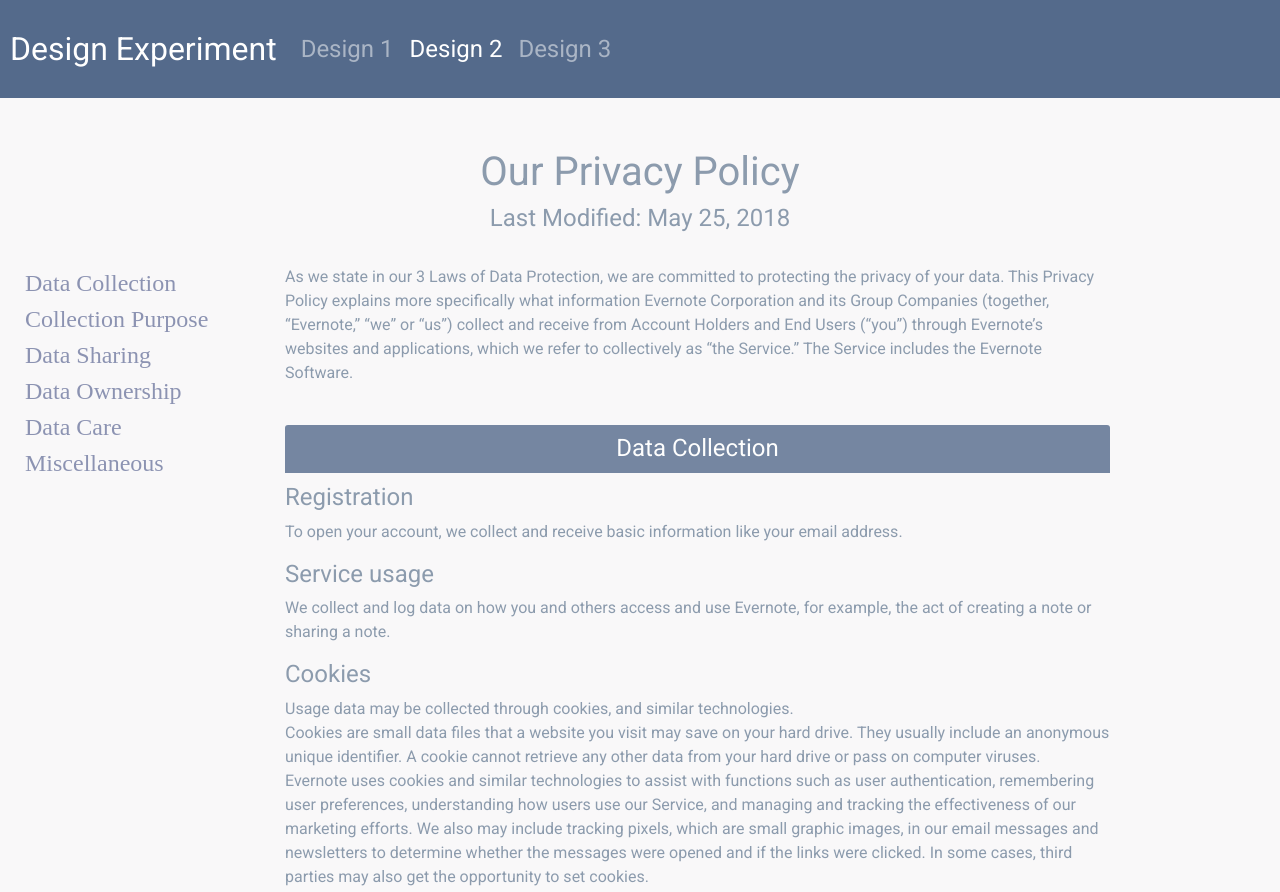
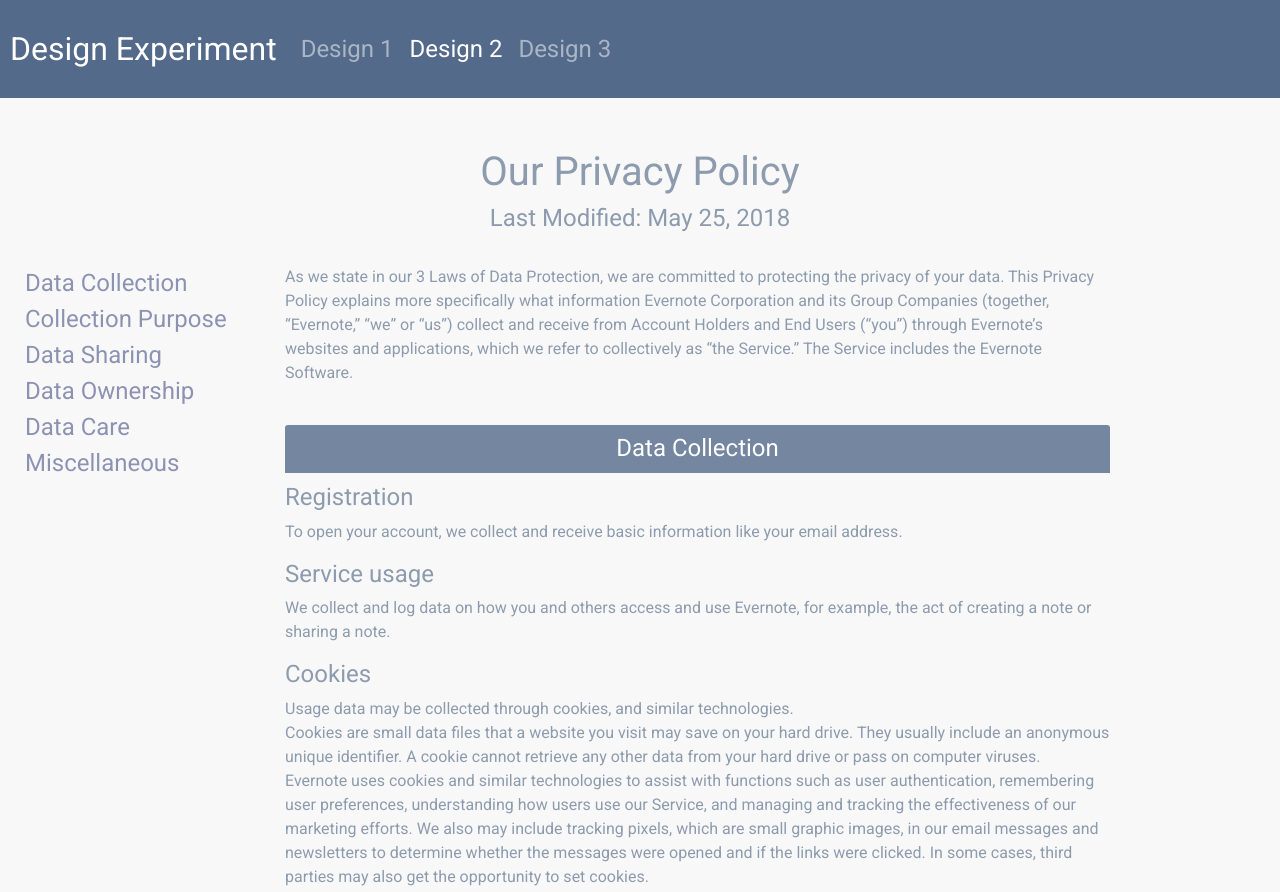
Before and after one commit to philheurt/hdi_proj, a plain HTML site: page design2.html in a window 1280 px wide. Shown: the top 892 px of the page. Drawn offline with nearby package versions, Linux system fonts and the light colour scheme; no server answers.

Commit message:
Changed font on design2 side bar

```diff
--- a/css/starter-template.css
+++ b/css/starter-template.css
@@ -93,7 +93,7 @@
 #side_nav {
 float: left;
 /*width: 200px;*/
-  font-family: 'Slabo', serif;
+  font-family: 'Roboto', sans-serif;
   background: #f9f8f9;
   color: #8C9BAD;
 }
```
Also changed, not shown: data/image/data_sharing/financial2.png (deleted).
